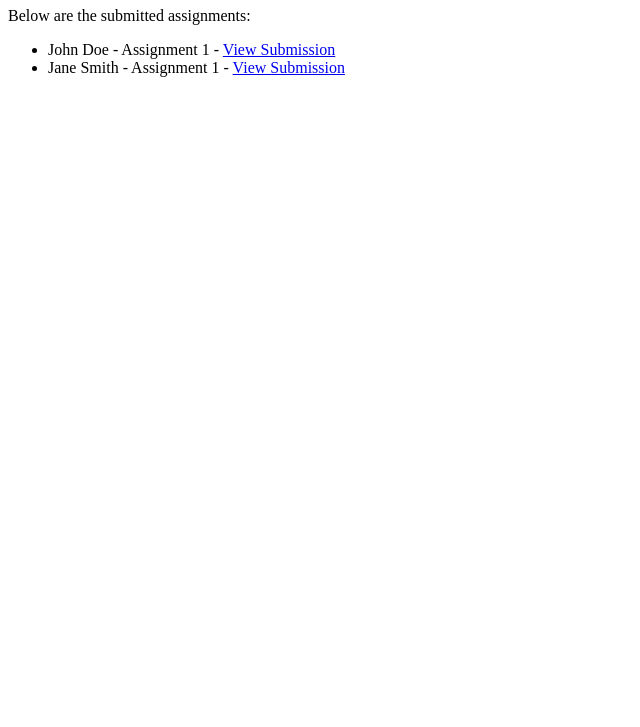
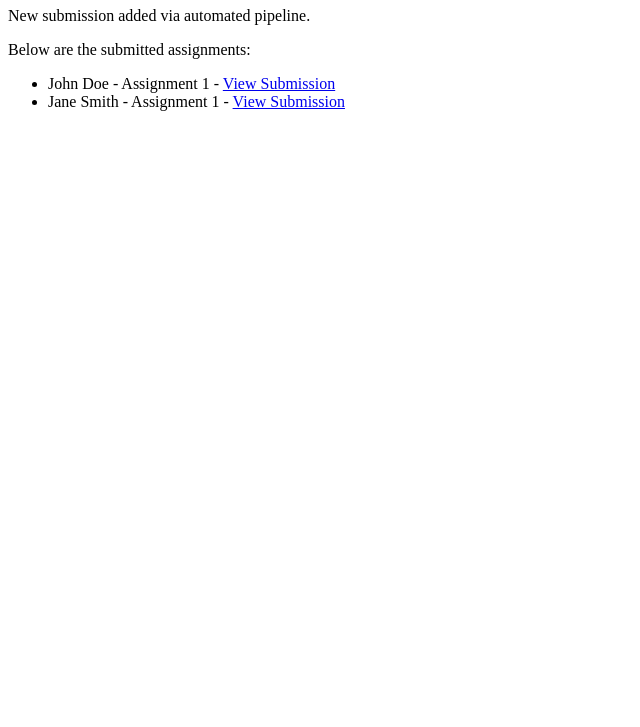
Before and after one commit to prisshhhuuu/student-assignment-portal, a plain HTML site: page index.html in a window 1280 px wide. Shown: the part 73-800 px from the top of the page, without its empty margins (0-640 px from the left). Drawn offline with Linux system fonts and the light colour scheme.

Commit message:
Test full DevOps automation

```diff
--- a/index.html
+++ b/index.html
@@ -5,7 +5,9 @@
 </head>
 <body>
     <h1>Student Assignment Submission Portal</h1>
-    <p>Below are the submitted assignments:</p>
+	<p>New submission added via automated pipeline.</p>
+
+   	<p>Below are the submitted assignments:</p>
 
     <ul>
         <li>John Doe - Assignment 1 - <a href="#">View Submission</a></li>
```
